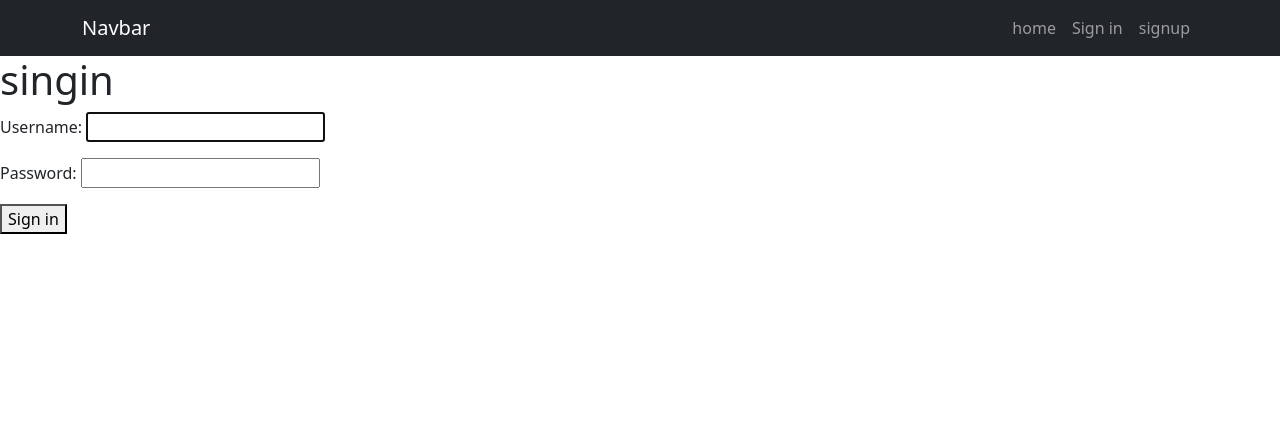
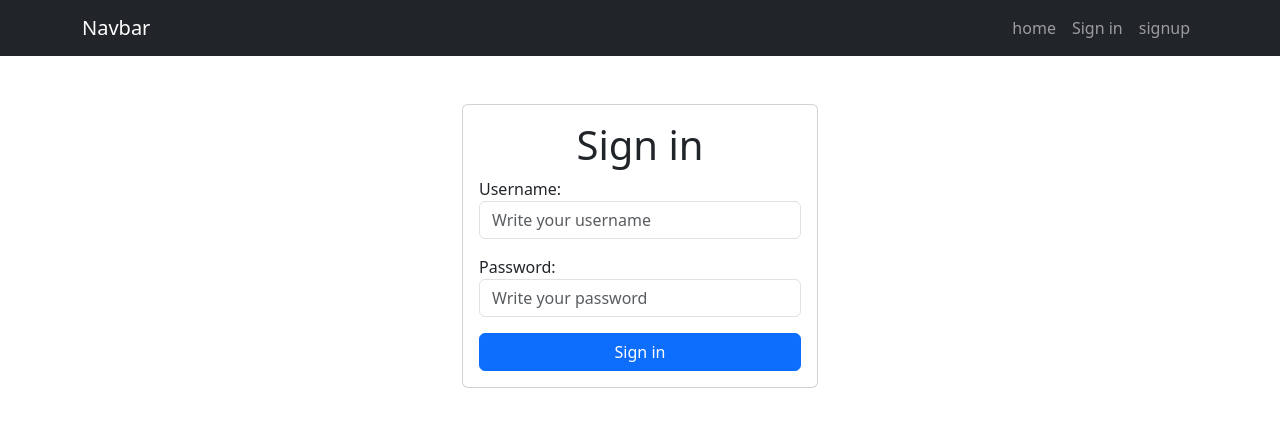
Before and after one commit to IvanSS22030/Django-crud, a Django app: page /signin/ in a window 1280 px wide. Shown: the top 427 px of the page. Run offline with Django 4.2, Linux system fonts and the light colour scheme.

Commit message:
sign in page and sign on page are now fixed

```diff
--- a/tasks/templates/base.html
+++ b/tasks/templates/base.html
@@ -1,8 +1,5 @@
 <!DOCTYPE html>
-<!--[if lt IE 7]>      <html class="no-js lt-ie9 lt-ie8 lt-ie7"> <![endif]-->
-<!--[if IE 7]>         <html class="no-js lt-ie9 lt-ie8"> <![endif]-->
-<!--[if IE 8]>         <html class="no-js lt-ie9"> <![endif]-->
-<!--[if gt IE 8]>      <html class="no-js"> <!--<![endif]-->
+
 <html>
     <head>
         <meta charset="utf-8">
@@ -12,7 +9,7 @@
 
         <meta name="description" content="">
         <meta name="viewport" content="width=device-width, initial-scale=1">
-        <link rel="stylesheet" href="">
+
     </head>
     <body>
 
--- a/tasks/templates/signin.html
+++ b/tasks/templates/signin.html
@@ -1,15 +1,30 @@
- {% extends "base.html" %}
+{% extends "base.html" %}
+{% block content %}
 
 
-  {% block content %}
-  <h1>singin</h1>
-  {{error}}
+<main class='container'>
+  <div class="row">
+    <section class='col-md-4 offset-md-4 mt-5'>
 
-  <form action='/signin/' method='POST'>
-    {% csrf_token %}
-    {{form.as_p}}
-    <button>
-        Sign in
-    </button>
-  </form>
- {% endblock  %}
+
+      <form action="/signin/" method="POST" class="card card-body">
+        <h1 class="text-center">Sign in</h1>
+        {{ error }}
+        {% csrf_token %}
+        <div class="mb-3">
+          <label for="username">Username: </label>
+          <input type="text" name="username" id="username" class="form-control" placeholder="Write your username">
+        </div>
+
+        <div class="mb-3">
+          <label for="password">Password: </label>
+          <input type="password" name="password" id="password" class="form-control" placeholder="Write your password">
+        </div>
+
+        <button class="btn btn-primary">Sign in</button>
+      </form>
+
+    </section>
+  </div>
+</main>
+{% endblock %}
--- a/tasks/views.py
+++ b/tasks/views.py
@@ -122,7 +122,7 @@ def signin(request):
         if user is None:
             return render(request, 'signin.html',{
         'form': AuthenticationForm,
-        'error': 'Username or password is incorect'
+        'error': 'Username or password are incorrect'
         })
         else:
             login(request, user)
```
Also changed, not shown: db.sqlite3.
